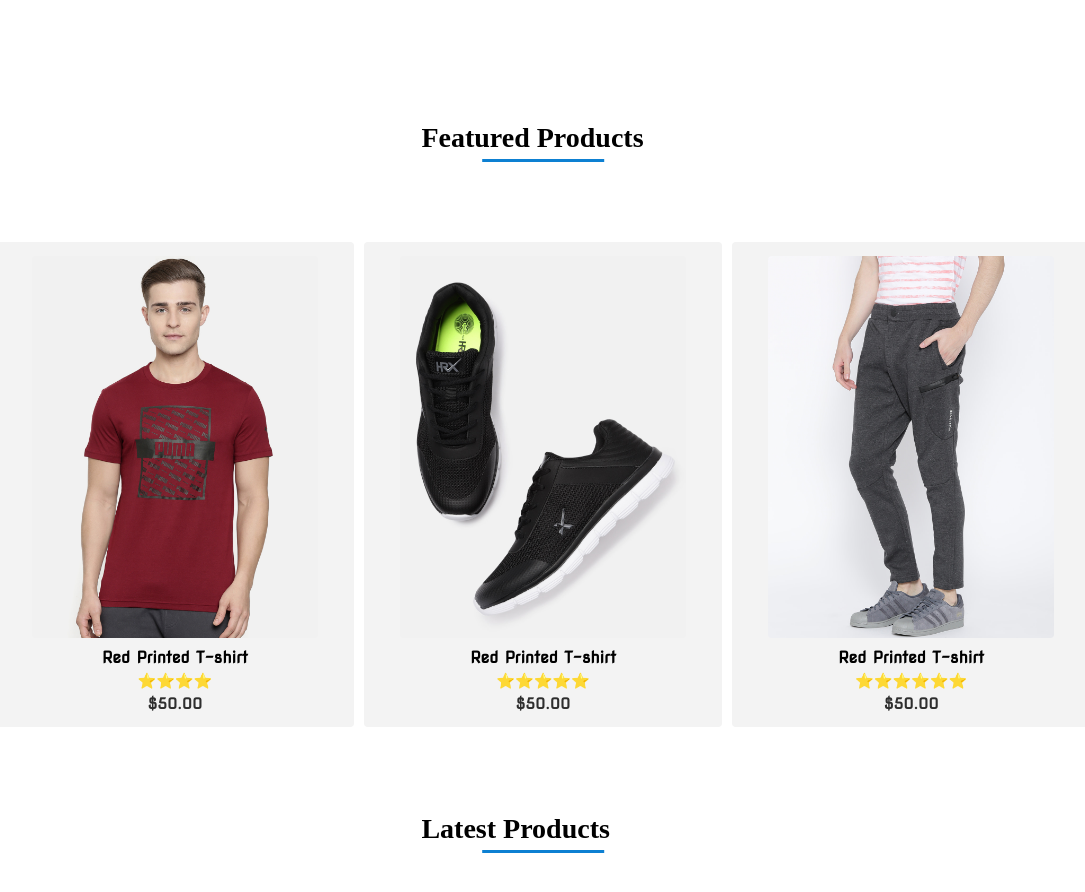
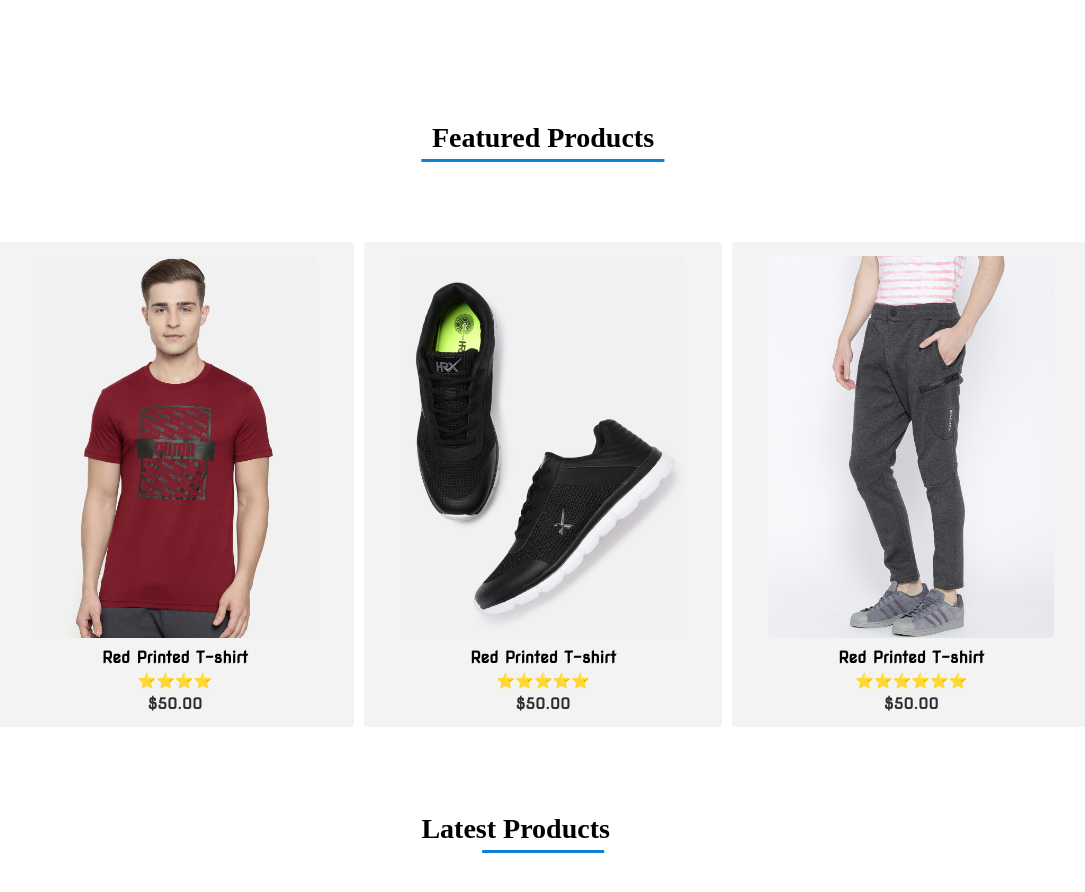
Before and after one commit to NotoriousBusinessMan/FrugoStores, a plain HTML site: page index.html in a window 1280 px wide. Shown: the part 920-1812 px from the top of the page, without its empty margins (97-1182 px from the left). Drawn offline with Linux system fonts and the light colour scheme.

Commit message:
Update styles.css

```diff
--- a/styles.css
+++ b/styles.css
@@ -567,3 +567,26 @@ footer .bottom h4{
     font-family: var(--text-font);
     color: #838383;
 }
+
+
+
+/*****Responsive****************/
+
+@media all and (min-width:980px){
+    #product-featuring .featured-products h2 {
+        width: 30%;
+        text-align: center;
+    }
+}
+@media all and (min-width:360px){
+    #product-featuring .featured-products h2 {
+        width: 40%;
+        text-align: center;
+    }
+}
+@media all and (min-width:200px){
+    #product-featuring .featured-products h2 {
+        width: 40%;
+        text-align: center;
+    }
+}
```
